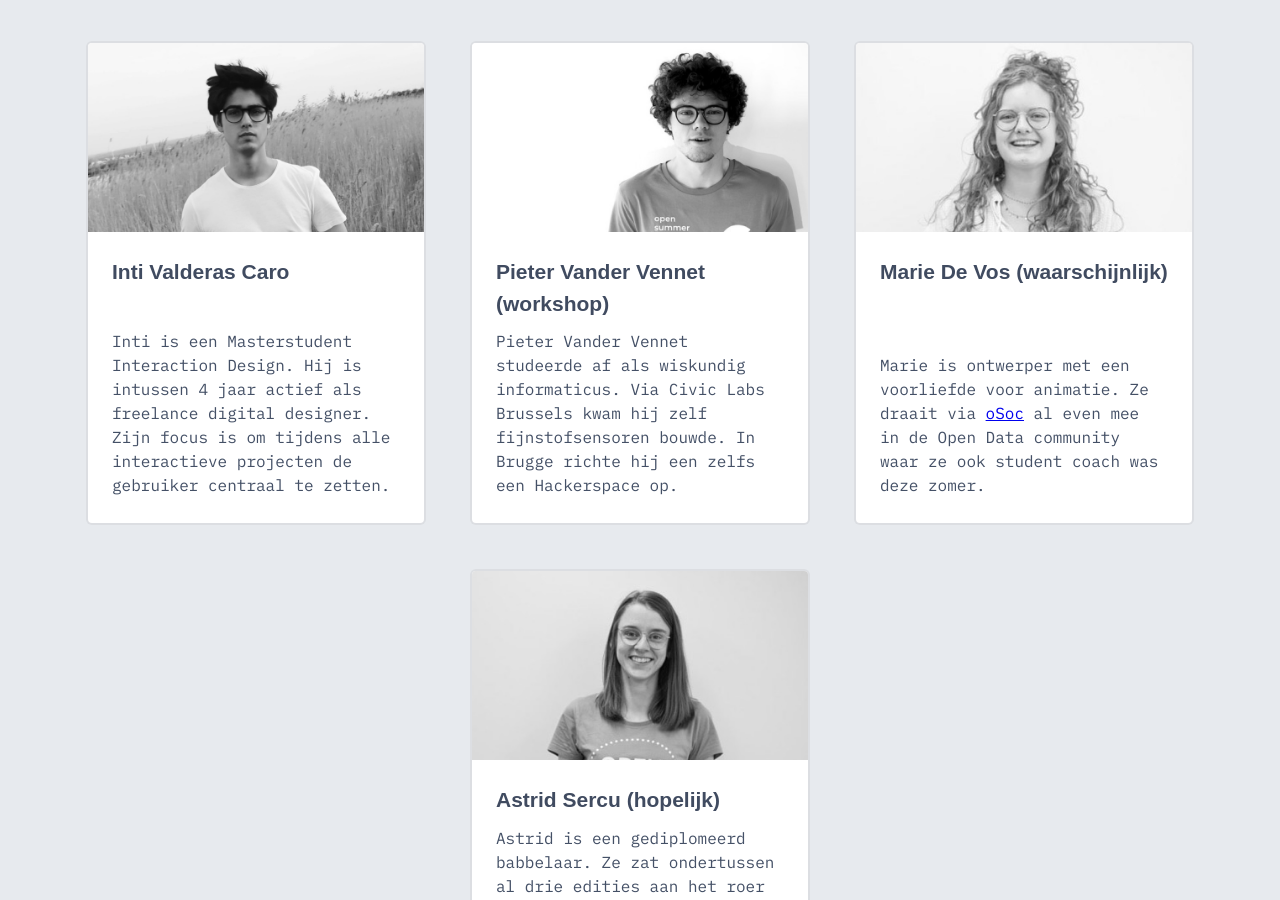
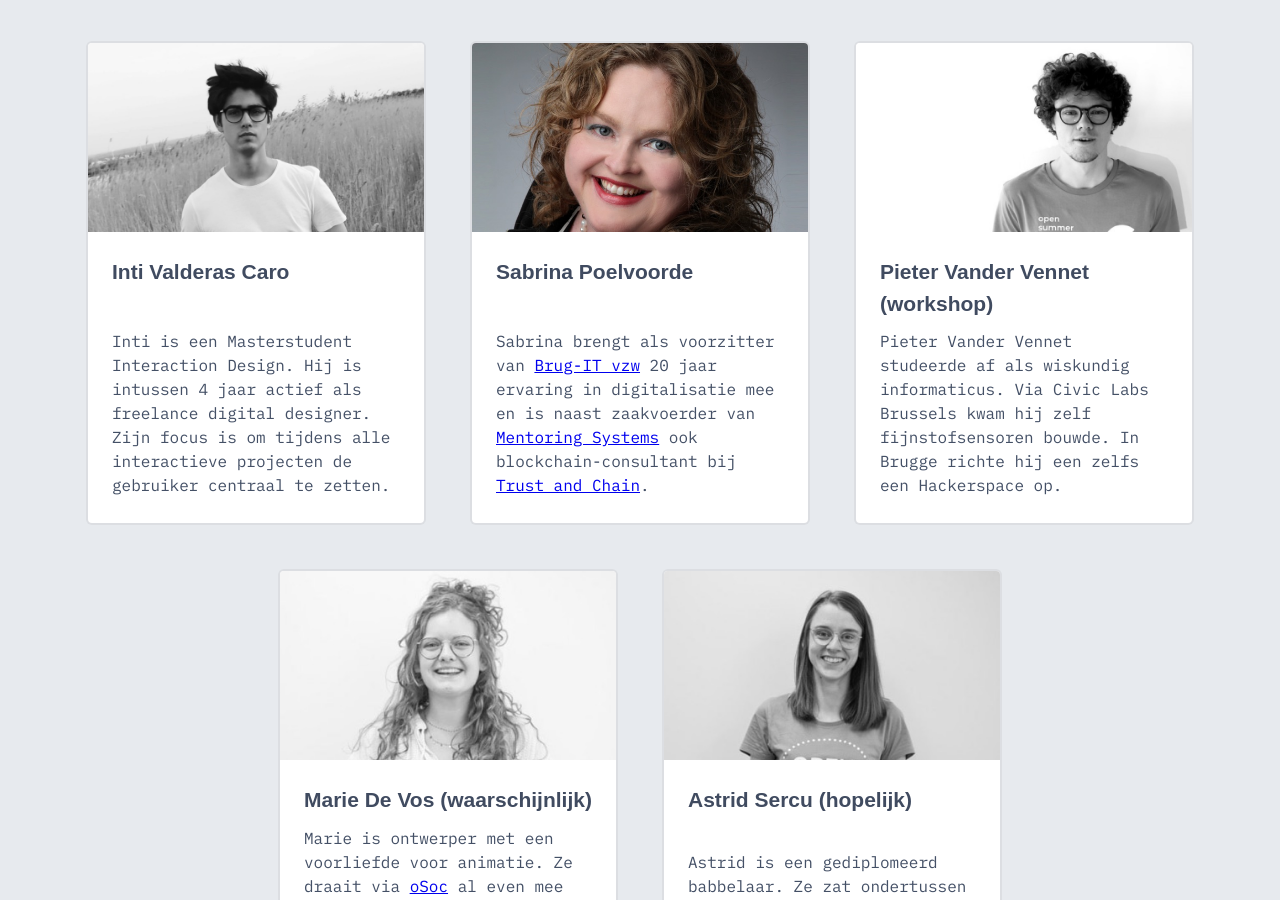
Before and after one commit to nerdlab-be/cityhacks-2020, a Jekyll site: the page built from _pages/index.markdown, in a window 1280 px wide and 900 px high, scrolled down 3453 px. Built offline with Jekyll 4.4.1, drawn with Linux system fonts in a browser that asks for light colours; some web fonts are replaced.

Commit message:
added sabrina

```diff
--- a/_data/coaches.yml
+++ b/_data/coaches.yml
@@ -18,6 +18,11 @@
   image: jpg/inti.jpg
   link: "https://valderas.be/"
 
+- title: Sabrina Poelvoorde
+  body: Sabrina brengt als voorzitter van <a href="http://www.brugit.be/">Brug-IT vzw</a> 20 jaar ervaring in digitalisatie mee en is naast zaakvoerder van <a href="http://mentoringsystems.be/diensten/">Mentoring Systems</a> ook blockchain-consultant bij <a href="http://trustandchain.be/home/">Trust and Chain</a>.
+  image: jpg/sabrina.jpg
+  link: "http://www.brugit.be/"
+
 - title: Pieter Vander Vennet (workshop)
   body: Pieter Vander Vennet studeerde af als wiskundig informaticus. Via Civic Labs Brussels kwam hij zelf fijnstofsensoren bouwde. In Brugge richte hij een zelfs een Hackerspace op.
   image: jpg/pieter.jpg
```
